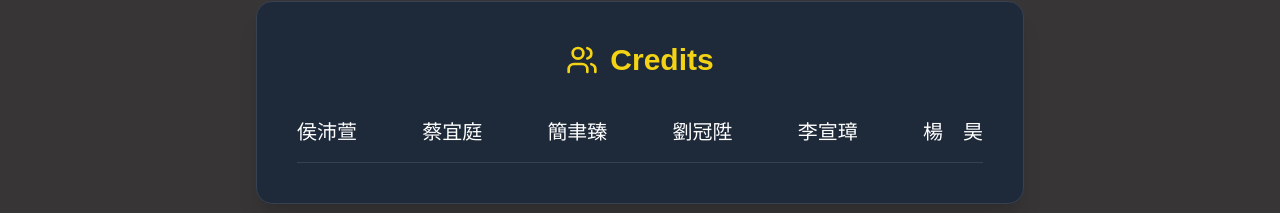
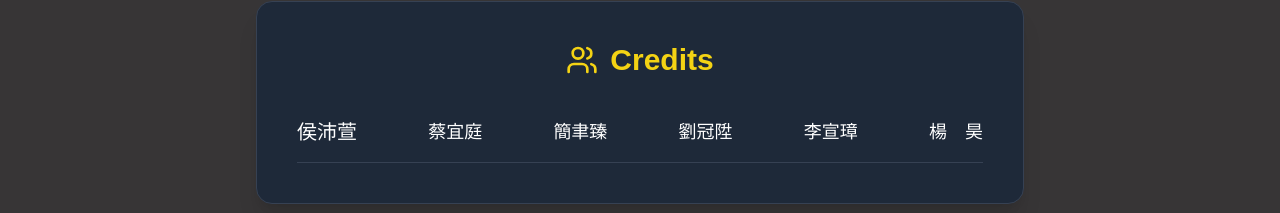
Before and after one commit to Darren-Dev-Repo/analysis-of-investors-emotion-dashboard-app, a Next.js app: page / in a window 1280 px wide. Both pictures are taken after a click on the button "Credits". Shown: the part 167-380 px from the top of the page. Built offline with nearby package versions, Linux system fonts and the light colour scheme.

Commit message:
adjust the position of the names

```diff
--- a/app/page.tsx
+++ b/app/page.tsx
@@ -30,13 +30,13 @@ const TeamList = () => {
         </h1>
 
         <div className="space-y-8">
-          <div className="flex flex-col md:flex-row justify-between items-start md:items-center border-b border-gray-700 pb-4">
+          <div className="flex flex-col md:flex-row justify-between items-center border-b border-gray-700 pb-4 gap-4">
             <span className="text-xl font-medium">侯沛萱</span>
-            <span className="text-xl text-lg">蔡宜庭</span>
-            <span className="text-xl text-lg">簡聿臻</span>
-            <span className="text-xl text-lg">劉冠陞</span>
-            <span className="text-xl text-lg">李宣璋</span>
-            <span className="text-xl text-lg">楊　昊</span>
+            <span className="text-lg">蔡宜庭</span>
+            <span className="text-lg">簡聿臻</span>
+            <span className="text-lg">劉冠陞</span>
+            <span className="text-lg">李宣璋</span>
+            <span className="text-lg">楊　昊</span>
           </div>
         </div>
       </div>
```
